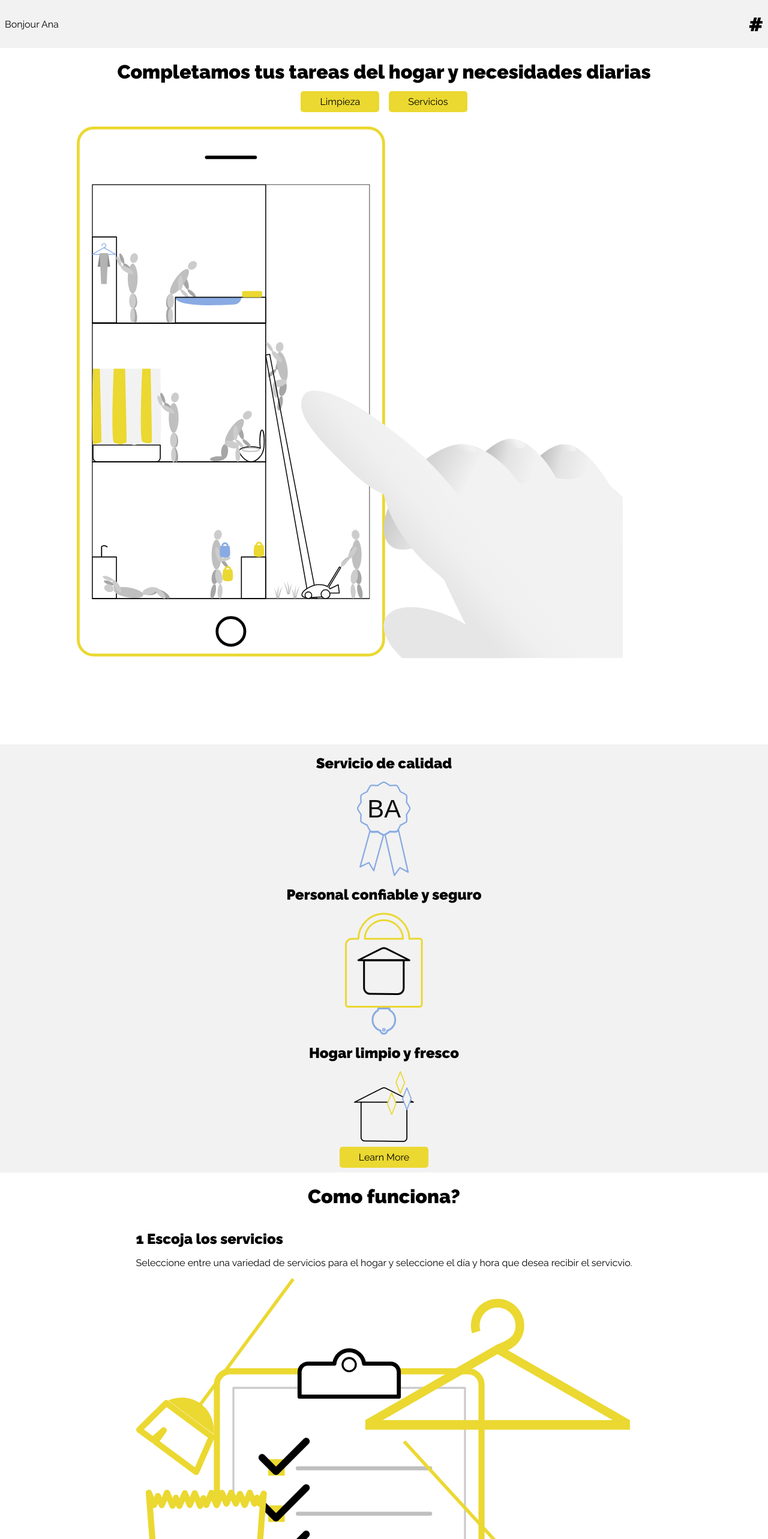
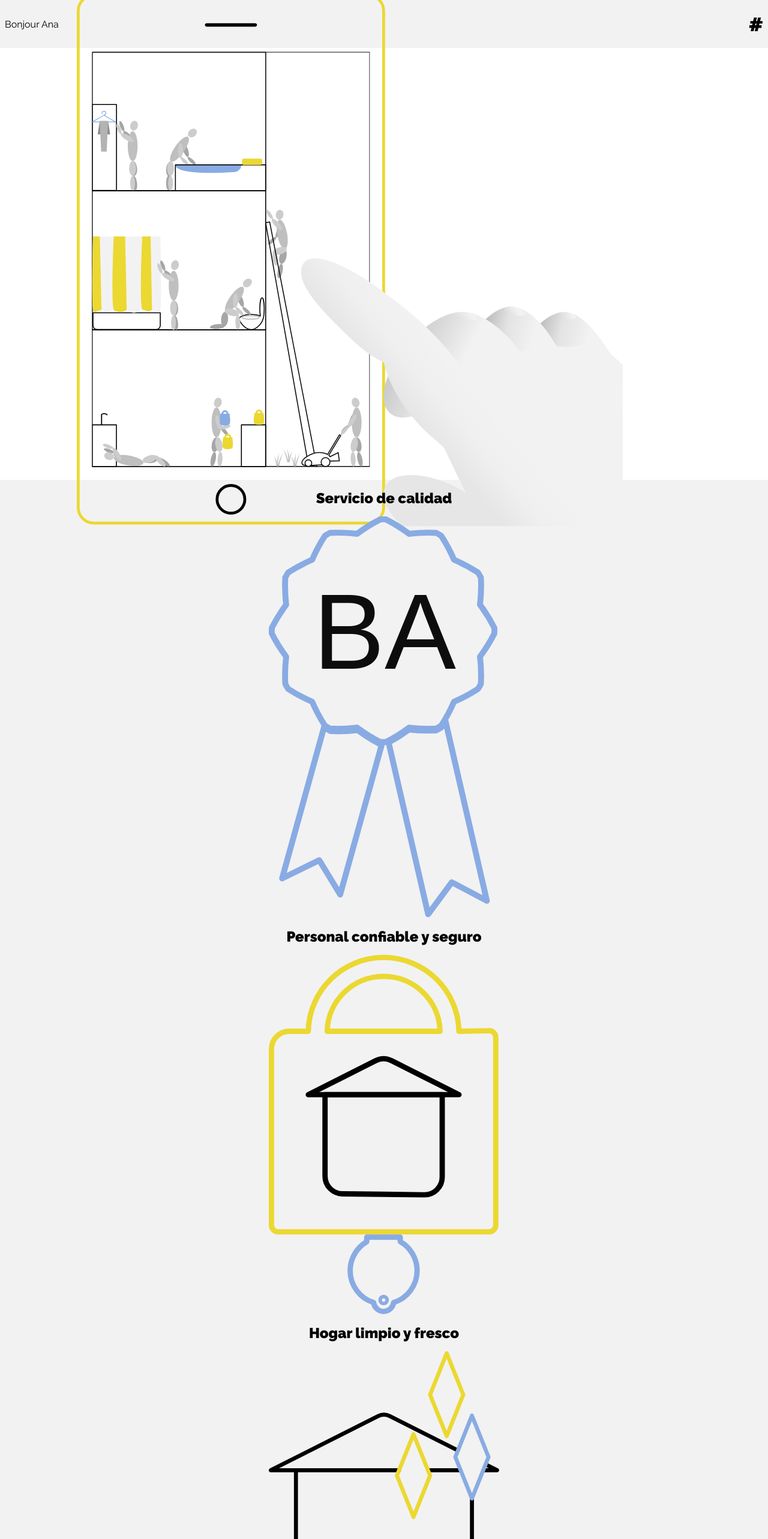
Before and after one commit to bonjouranainc/web-app, a React app in the folder front-end/: page / in a window 1280 px wide. Shown: the top 2566 px of the page at 60% size. Built offline with nearby package versions, Linux system fonts and the light colour scheme.

Commit message:
About CSS added

```diff
--- a/front-end/src/scenes/Landing/components/About/styles.css
+++ b/front-end/src/scenes/Landing/components/About/styles.css
@@ -3,13 +3,8 @@
 }
 
 .about img {
-  max-width: 40%;
+  max-width: 30%;
   height: auto;
-}
-
-.about a {
-  display: flex;
-  flex-wrap: wrap;
 }
 
 .row1, .row2, .row3 {
@@ -17,4 +12,7 @@
   flex-direction: column;
   justify-content: center;
   align-items: center;
+  width: 100vw;
+  height: auto;
+  text-align: center;
 }
--- a/front-end/src/scenes/Landing/components/Welcome/styles.css
+++ b/front-end/src/scenes/Landing/components/Welcome/styles.css
@@ -1,4 +1,6 @@
 .welcome  {
+  height: 90vh;
+  width: auto;
   display: flex;
   justify-content: center;
   align-items: center;
```
